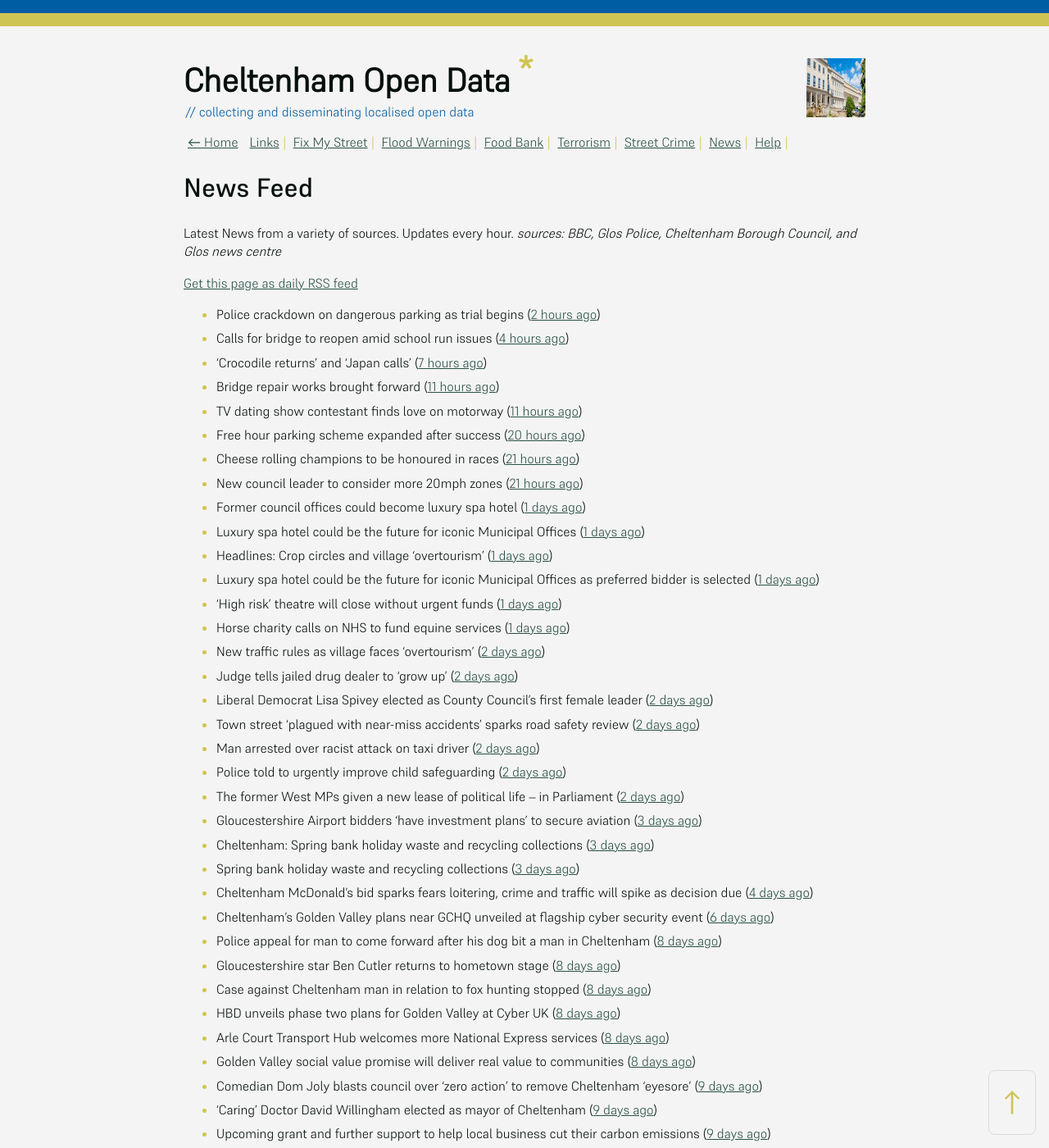
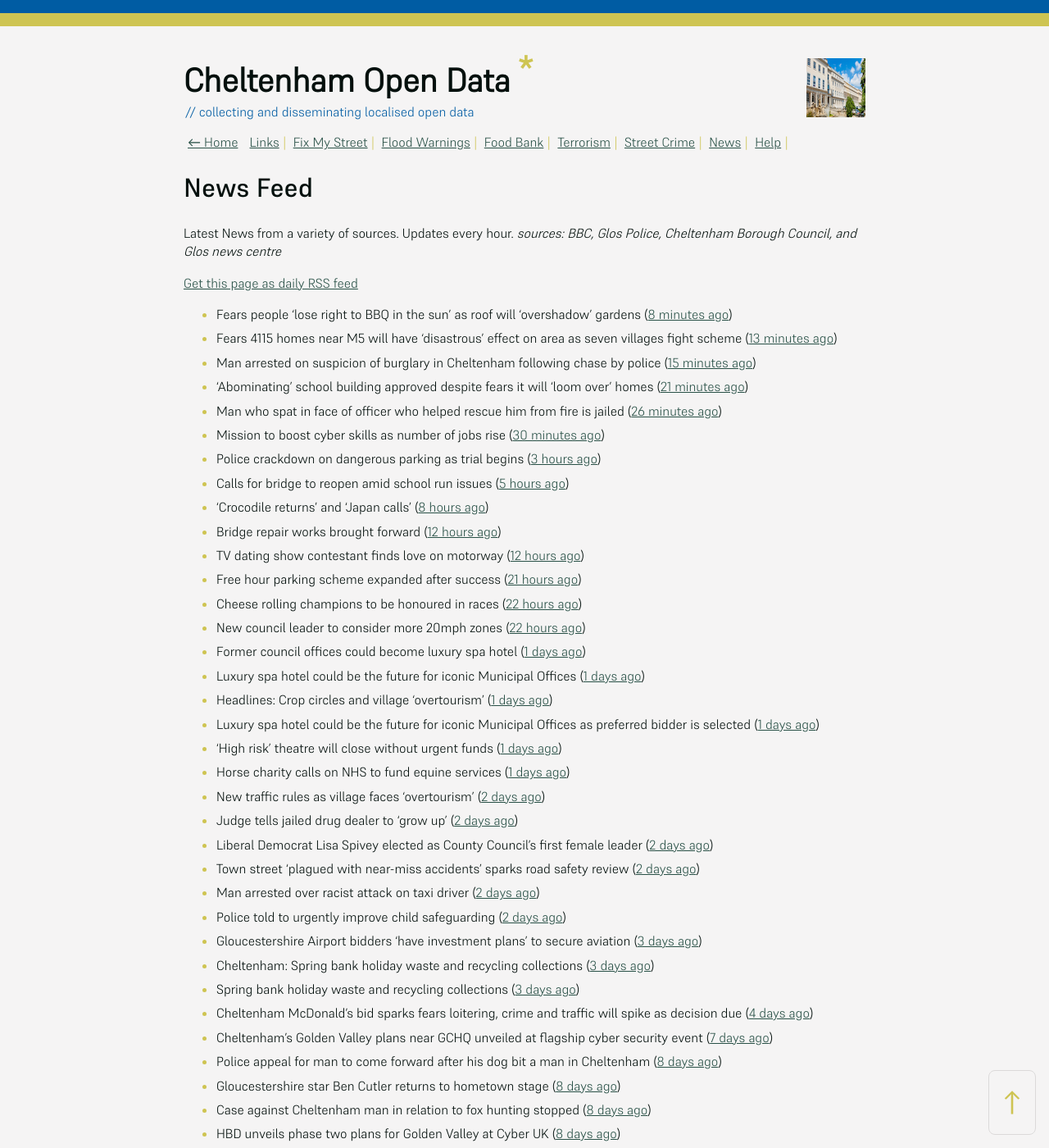
Before and after one commit to mat-0/cheltenham-open-data, a Jekyll site: the page built from _pages/news.md, in a window 1280 px wide and 1400 px high. Shown: the whole window at 82% size. Built offline with Jekyll 4.4.1, drawn with Linux system fonts in a browser that asks for light colours; some of the changed text lies outside the part shown.

Commit message:
Updated 2025-05-23 17:58:05

```diff
--- a/_pages/news.md
+++ b/_pages/news.md
@@ -12,14 +12,20 @@ _sources: BBC, Glos Police, Cheltenham Borough Council, and Glos news centre_
 [Get this page as daily RSS feed](/daily.rss)
 
 <!-- news_marker starts -->
-- Police crackdown on dangerous parking as trial begins ([2 hours ago](https://www.bbc.com/news/articles/c628gp87jljo))
-- Calls for bridge to reopen amid school run issues ([4 hours ago](https://www.bbc.com/news/articles/c7877jd3dw3o))
-- 'Crocodile returns' and 'Japan calls' ([7 hours ago](https://www.bbc.com/news/articles/clynl44237wo))
-- Bridge repair works brought forward ([11 hours ago](https://www.bbc.com/news/articles/c8repy53ezyo))
-- TV dating show contestant finds love on motorway ([11 hours ago](https://www.bbc.com/news/articles/cn84y0wnz2po))
-- Free hour parking scheme expanded after success ([20 hours ago](https://www.bbc.com/news/articles/cd0l2kr32zeo))
-- Cheese rolling champions to be honoured in races ([21 hours ago](https://www.bbc.com/news/articles/cy8nkklvm9mo))
-- New council leader to consider more 20mph zones ([21 hours ago](https://www.bbc.com/news/articles/c1kvvdv71m4o))
+- Fears people ‘lose right to BBQ in the sun’ as roof will ‘overshadow’ gardens ([8 minutes ago](https://gloucesternewscentre.co.uk/fears-people-lose-right-to-bbq-in-the-sun-as-roof-will-overshadow-gardens/))
+- Fears 4115 homes near M5 will have ‘disastrous’ effect on area as seven villages fight scheme ([13 minutes ago](https://gloucesternewscentre.co.uk/fears-4115-homes-near-m5-will-have-disastrous-effect-on-area-as-seven-villages-fight-scheme/))
+- Man arrested on suspicion of burglary in Cheltenham following chase by police ([15 minutes ago](https://gloucesternewscentre.co.uk/man-arrested-on-suspicion-of-burglary-in-cheltenham-following-chase-by-police/))
+- ‘Abominating’ school building approved despite fears it will ‘loom over’ homes ([21 minutes ago](https://gloucesternewscentre.co.uk/abominating-school-building-approved-despite-fears-it-will-loom-over-homes/))
+- Man who spat in face of officer who helped rescue him from fire is jailed ([26 minutes ago](https://gloucesternewscentre.co.uk/man-who-spat-in-face-of-officer-who-helped-rescue-him-from-fire-is-jailed/))
+- Mission to boost cyber skills as number of jobs rise ([30 minutes ago](https://www.bbc.com/news/articles/cp9200y2km0o))
+- Police crackdown on dangerous parking as trial begins ([3 hours ago](https://www.bbc.com/news/articles/c628gp87jljo))
+- Calls for bridge to reopen amid school run issues ([5 hours ago](https://www.bbc.com/news/articles/c7877jd3dw3o))
+- 'Crocodile returns' and 'Japan calls' ([8 hours ago](https://www.bbc.com/news/articles/clynl44237wo))
+- Bridge repair works brought forward ([12 hours ago](https://www.bbc.com/news/articles/c8repy53ezyo))
+- TV dating show contestant finds love on motorway ([12 hours ago](https://www.bbc.com/news/articles/cn84y0wnz2po))
+- Free hour parking scheme expanded after success ([21 hours ago](https://www.bbc.com/news/articles/cd0l2kr32zeo))
+- Cheese rolling champions to be honoured in races ([22 hours ago](https://www.bbc.com/news/articles/cy8nkklvm9mo))
+- New council leader to consider more 20mph zones ([22 hours ago](https://www.bbc.com/news/articles/c1kvvdv71m4o))
 - Former council offices could become luxury spa hotel ([1 days ago](https://www.bbc.com/news/articles/c4g6e60kdy1o))
 - Luxury spa hotel could be the future for iconic Municipal Offices ([1 days ago](https://gloucesternewscentre.co.uk/luxury-spa-hotel-could-be-the-future-for-iconic-municipal-offices/))
 - Headlines: Crop circles and village 'overtourism' ([1 days ago](https://www.bbc.com/news/articles/ckgrj59nqg5o))
@@ -32,12 +38,11 @@ _sources: BBC, Glos Police, Cheltenham Borough Council, and Glos news centre_
 - Town street ‘plagued with near-miss accidents’ sparks road safety review ([2 days ago](https://gloucesternewscentre.co.uk/town-street-plagued-with-near-miss-accidents-sparks-road-safety-review/))
 - Man arrested over racist attack on taxi driver ([2 days ago](https://www.bbc.com/news/articles/c87jjwnqxz2o))
 - Police told to urgently improve child safeguarding ([2 days ago](https://www.bbc.com/news/articles/clyggrx8njeo))
-- The former West MPs given a new lease of political life – in Parliament ([2 days ago](https://www.bbc.com/news/articles/cp8y26vvkyxo))
 - Gloucestershire Airport bidders ‘have investment plans’ to secure aviation ([3 days ago](https://gloucesternewscentre.co.uk/gloucestershire-airport-bidders-have-investment-plans-to-secure-aviation/))
 - Cheltenham: Spring bank holiday waste and recycling collections ([3 days ago](https://gloucesternewscentre.co.uk/cheltenham-spring-bank-holiday-waste-and-recycling-collections/))
 - Spring bank holiday waste and recycling collections ([3 days ago](https://www.cheltenham.gov.uk/news/article/3013/spring_bank_holiday_waste_and_recycling_collections))
 - Cheltenham McDonald’s bid sparks fears loitering, crime and traffic will spike as decision due ([4 days ago](https://gloucesternewscentre.co.uk/cheltenham-mcdonalds-bid-sparks-fears-loitering-crime-and-traffic-will-spike-as-decision-due/))
-- Cheltenham’s Golden Valley plans near GCHQ unveiled at flagship cyber security event ([6 days ago](https://gloucesternewscentre.co.uk/cheltenhams-golden-valley-plans-near-gchq-unveiled-at-flagship-cyber-security-event/))
+- Cheltenham’s Golden Valley plans near GCHQ unveiled at flagship cyber security event ([7 days ago](https://gloucesternewscentre.co.uk/cheltenhams-golden-valley-plans-near-gchq-unveiled-at-flagship-cyber-security-event/))
 - Police appeal for man to come forward after his dog bit a man in Cheltenham ([8 days ago](https://gloucesternewscentre.co.uk/police-appeal-for-man-to-come-forward-after-his-dog-bit-a-man-in-cheltenham/))
 - Gloucestershire star Ben Cutler returns to hometown stage ([8 days ago](https://gloucesternewscentre.co.uk/gloucestershire-star-ben-cutler-returns-to-hometown-stage/))
 - Case against Cheltenham man in relation to fox hunting stopped ([8 days ago](https://gloucesternewscentre.co.uk/case-against-cheltenham-man-in-relation-to-fox-hunting-stopped/))
@@ -58,10 +63,5 @@ _sources: BBC, Glos Police, Cheltenham Borough Council, and Glos news centre_
 - Cheltenham Feel Good card launched to boost health and fitness ([15 days ago](https://www.cheltenham.gov.uk/news/article/3007/cheltenham_feel_good_card_launched_to_boost_health_and_fitness))
 - Council wants your views on domestic abuse ([16 days ago](https://gloucesternewscentre.co.uk/council-wants-your-views-on-domestic-abuse/))
 - Community projects awarded funding to improve health and wellbeing ([16 days ago](https://www.cheltenham.gov.uk/news/article/3006/community_projects_awarded_funding_to_improve_health_and_wellbeing))
-- Threatening Cotswold woman who carried knife in public spared jail ([17 days ago](https://gloucesternewscentre.co.uk/threatening-cotswold-woman-who-carried-knife-in-public-spared-jail/))
-- Work set to begin on final stage of A435 Cheltenham to Bishop’s Cleeve cycleway ([17 days ago](https://gloucesternewscentre.co.uk/work-set-to-begin-on-final-stage-of-a435-cheltenham-to-bishops-cleeve-cycleway/))
-- Gloucester Royal Marines Cadets win National Competition ([17 days ago](https://gloucesternewscentre.co.uk/gloucester-royal-marines-cadets-win-national-competition/))
-- Bowls: Gloucestershire finally put to bed their last remaining competition of season ([17 days ago](https://gloucesternewscentre.co.uk/bowls-gloucestershire-finally-put-to-bed-their-last-remaining-competition-of-season/))
-- Filipino nurses celebrate 25 years of service ([17 days ago](https://gloucesternewscentre.co.uk/filipino-nurses-celebrate-25-years-of-service/))
 
 <!-- news_marker ends -->
```
Also changed, not shown: other parts of _pages/news.md (+1 -1 lines), _data/flood.json (+5 -27 lines), _pages/fix-my-street.md (+1 -1 lines), index.md (+5 -5 lines).
